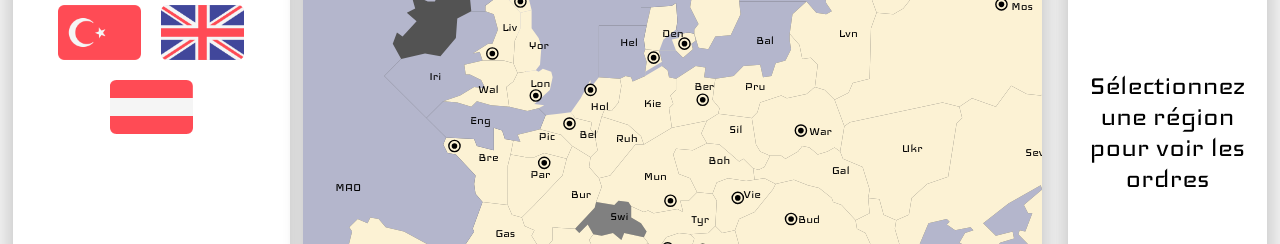
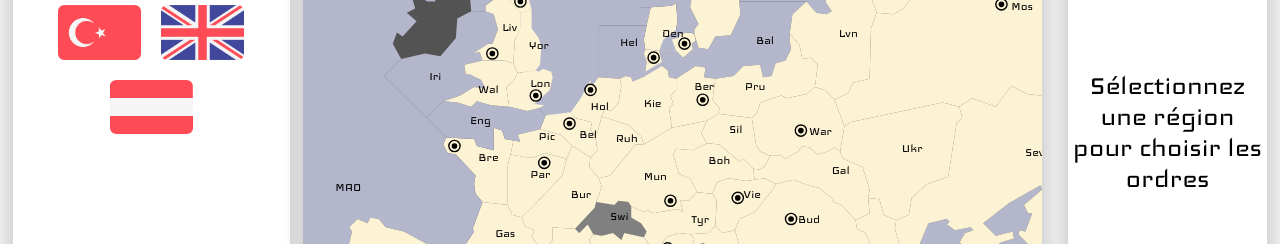
Before and after one commit to nderousseaux/diplomabourg, a Vue app in the folder frontend/: page / in a window 1280 px wide. Shown: the part 315-559 px from the top of the page. Built offline with nearby package versions, Linux system fonts and the light colour scheme.

Commit message:
Add some comments

```diff
--- a/frontend/src/views/GameMaps.vue
+++ b/frontend/src/views/GameMaps.vue
@@ -35,11 +35,10 @@
 				<p>Valider</p>
 			</div>
 			<div id="infos">
-				<p>Sélectionnez une région pour voir les ordres</p>
+				<p>Sélectionnez une région pour choisir les ordres</p>
 			</div>
 		</div>
 	</div>
-	<!-- Boîte de dialogue contextuelle simple contenant un formulaire -->
 	<dialog id="quitter">
 		<p>Voulez-vous quitter la partie ?</p>
 		<form method="dialog">
@@ -178,14 +177,15 @@ export default {
 				svg.appendChild(circleOut)
 			}
 		}
+
+		// Pour quitter la partie
 		let paramBtn = document.getElementById("params");
 		let quitDialog = document.getElementById("quitter");
 
-		// Le bouton "Mettre à jour les détails" ouvre le <dialogue> ; modulaire
-			paramBtn.addEventListener("click", function onOpen() {
-		if (typeof quitDialog.showModal === "function") {
-			quitDialog.showModal();
-		}
+		paramBtn.addEventListener("click", function onOpen() {
+			if (typeof quitDialog.showModal === "function") {
+				quitDialog.showModal();
+			}
 		})
 
 		// Action effectuée lors de l'appuie sur l'un des boutons
```
